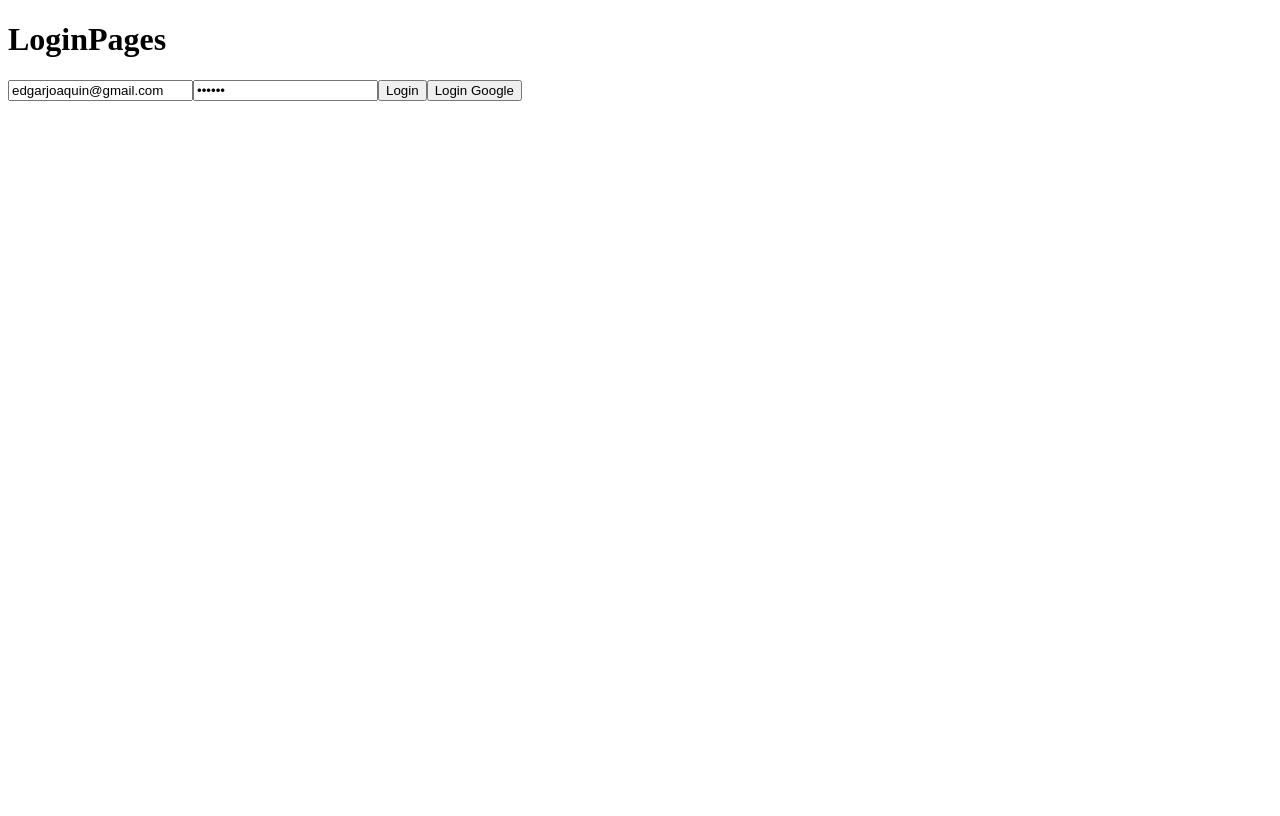
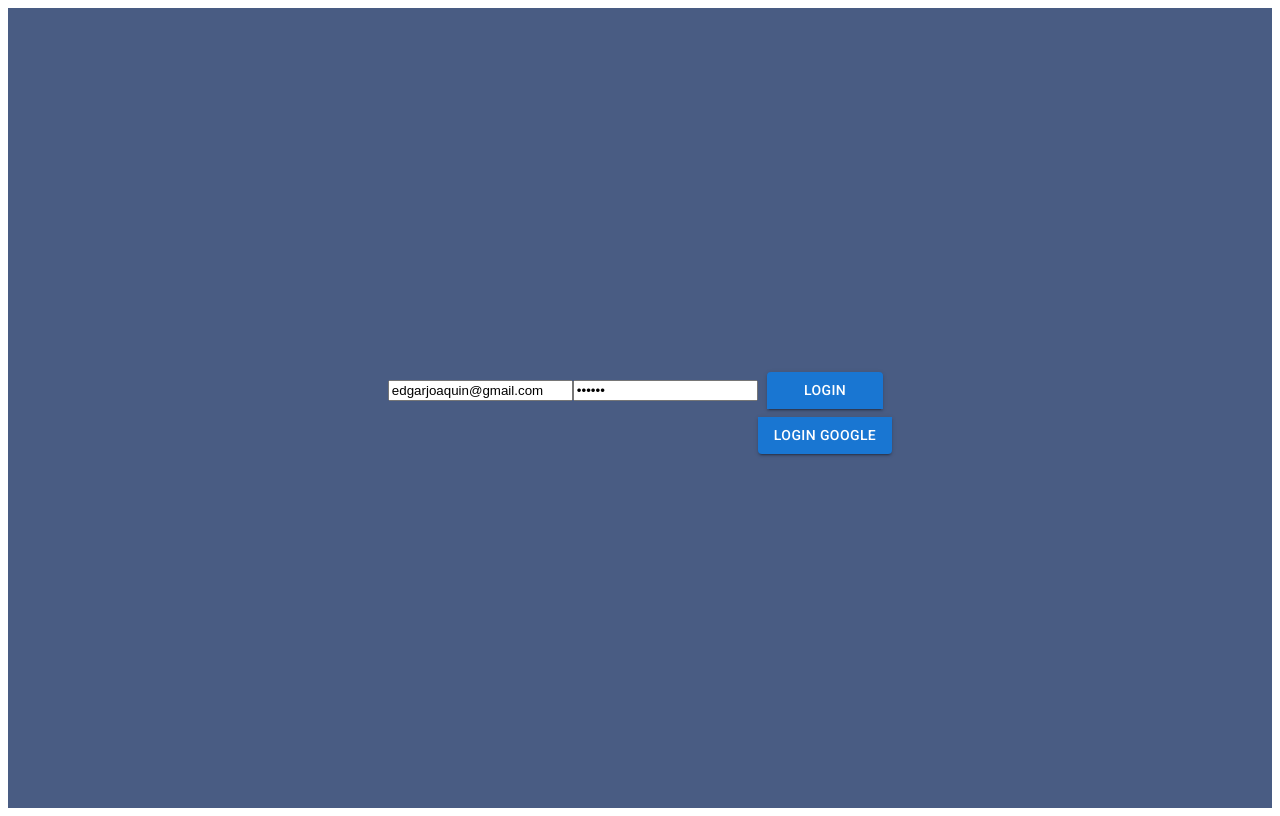
Before and after one commit to edgjoa-dev/ReduxAuthentication, a React (Vite) app: page /auth in a window 1280 px wide. Built offline with nearby package versions, Linux system fonts and the light colour scheme.

Commit message:
añadiendo estilos a login

```diff
--- a/index.html
+++ b/index.html
@@ -3,6 +3,8 @@
   <head>
     <meta charset="UTF-8" />
     <link rel="icon" type="image/svg+xml" href="/vite.svg" />
+    <link rel="stylesheet" href="https://fonts.googleapis.com/icon?family=Material+Icons"/>
+    <link rel="stylesheet" href="https://fonts.googleapis.com/css?family=Roboto:300,400,500,700&display=swap"/>
     <meta name="viewport" content="width=device-width, initial-scale=1.0" />
     <title>Vite + React</title>
   </head>
--- a/package.json
+++ b/package.json
@@ -9,6 +9,10 @@
     "preview": "vite preview"
   },
   "dependencies": {
+    "@emotion/react": "^11.9.3",
+    "@emotion/styled": "^11.9.3",
+    "@mui/icons-material": "^5.8.4",
+    "@mui/material": "^5.9.1",
     "@reduxjs/toolkit": "^1.8.3",
     "firebase": "^9.9.0",
     "react": "^18.2.0",
--- a/src/auth/pages/LoginPages.jsx
+++ b/src/auth/pages/LoginPages.jsx
@@ -2,6 +2,9 @@
 import { useSelector, useDispatch } from 'react-redux';
 import { useForm } from '../../hooks/useForm'
 import { checkingAuthentication, googleSignIn } from '../../store/auth/thunks';
+import Button from '@mui/material/Button';
+import { ButtonGroup, Grid } from '@mui/material';
+
 
     const formData = {
         email: 'edgarjoaquin@gmail.com',
@@ -28,7 +31,27 @@
 
     return (
         <div>
-            <h1>LoginPages</h1>
+            <Grid container
+                sx={{
+                    justifyContent: 'center',
+                    backgroundColor: '#f5f5f5',
+                    display: 'flex',
+                    flexDirection: 'column',
+                    alignItems: 'center',
+                    minHeight: '100vh',
+                }}
+            >
+                <Grid item
+                    sx={{
+                        alignItems: 'center',
+                        display: 'flex',
+                        flexDirection: 'column',
+                        minHeight: '100vh',
+                        justifyContent: 'center',
+                        backgroundColor: '#495C83',
+                        width: '100%',
+                    }}
+                >
             <form onSubmit={handleSubmit}>
                 <input
                 type="email"
@@ -44,18 +67,32 @@
                 placeholder="password"
                 onChange={onInputChange}
                 />
-                <button
-                    type="submit"
-                >Login</button>
+                <ButtonGroup
+                    orientation="vertical"
+                >
+                    <Button
+                        variant="contained"
+                        type='submit'
+                        disabled={isAuthenticating}
+                        sx={{
+                            margin: '.6rem',
+                        }}
+                    >
+                        Login
+                    </Button>
 
-                <button
-                    type="submit"
-                    onClick={onGoogleSignIn}
-                    disabled={isAuthenticating}
-                >
-                    Login Google
-                </button>
+                    <Button
+                        variant="contained"
+                        type="submit"
+                        onClick={onGoogleSignIn}
+                        disabled={isAuthenticating}
+                    >
+                        Login Google
+                    </Button>
+                </ButtonGroup>
             </form>
+            </Grid>
+            </Grid>
         </div>
     )
 }
--- a/src/store/auth/thunks.js
+++ b/src/store/auth/thunks.js
@@ -17,7 +17,7 @@
         dispatch( checkingCredentials() )
 
         const result = await singInWhitGoogle() //viene del provider store
-        if(!result.ok) return dispatch( logout( result.errorMessage ) )
+        if(!result.ok) return dispatch( logout( result.errorMessage ) );
 
         dispatch( login( result ) )
 
```
Also changed, not shown: 1 other file (tests, documents, lock files or other folders).
